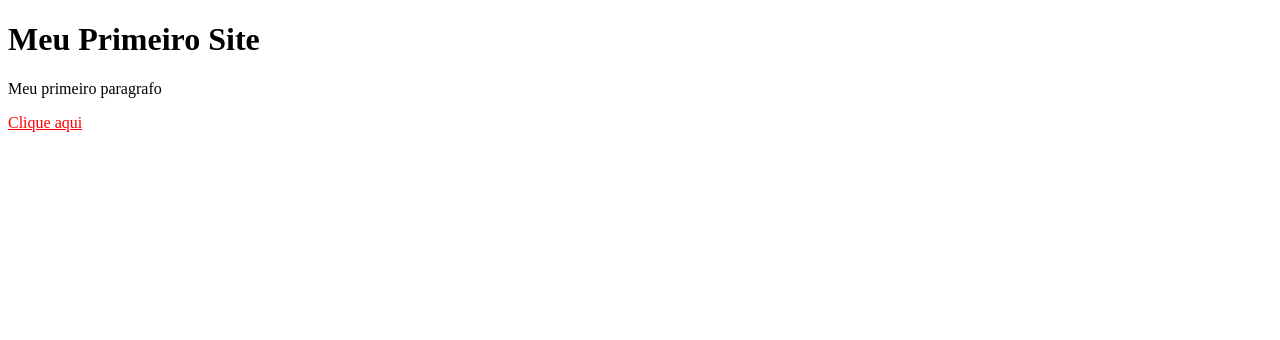
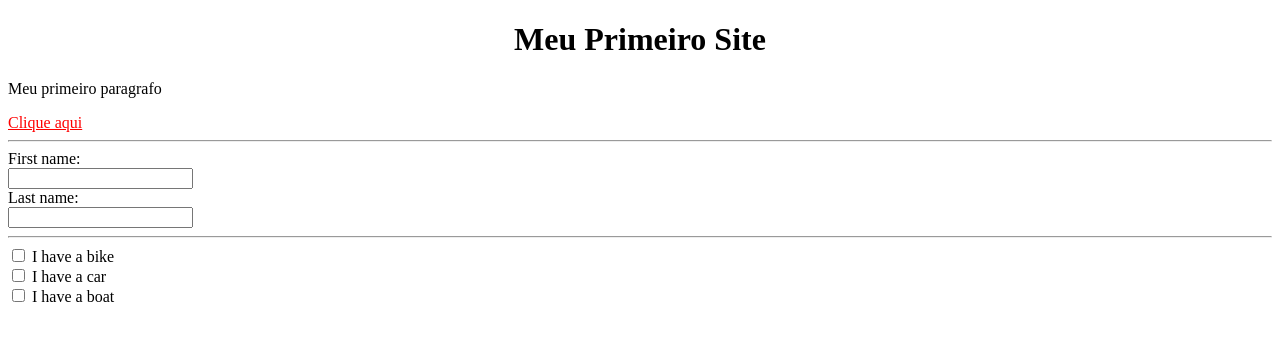
Before and after one commit to cauadebrito/projeto-estudos, a plain HTML site: page index.html in a window 1280 px wide. Drawn offline with Linux system fonts and the light colour scheme.

Commit message:
conclusao do dia 20/01/2025

```diff
--- a/index.html
+++ b/index.html
@@ -7,11 +7,34 @@
 </head>
 <body>
 
-    <h1>Meu Primeiro Site</h1>
+    <h1 style="text-align: center">Meu Primeiro Site</h1>
 
     <p>Meu primeiro paragrafo</p>
 
+
     <a style="color:red;" href="https://www.marvel.com/" target="_blank">Clique aqui</a>
+
+    <hr>
+
+
+<form>
+  <label for="fname">First name:</label><br>
+  <input type="text" id="fname" name="fname"><br>
+  <label for="lname">Last name:</label><br>
+  <input type="text" id="lname" name="lname">
+</form>
+
+<hr>
+
+
+<form>
+  <input type="checkbox" id="vehicle1" name="vehicle1" value="Bike">
+  <label for="vehicle1"> I have a bike</label><br>
+  <input type="checkbox" id="vehicle2" name="vehicle2" value="Car">
+  <label for="vehicle2"> I have a car</label><br>
+  <input type="checkbox" id="vehicle3" name="vehicle3" value="Boat">
+  <label for="vehicle3"> I have a boat</label>
+</form>
 
 </body>
 </html>
```
Also changed, not shown: 1 other file.
